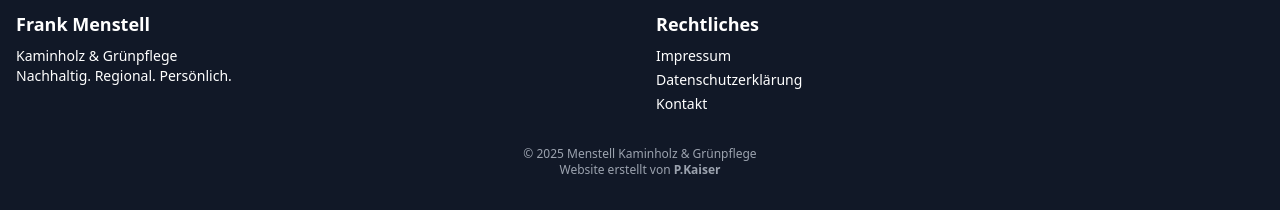
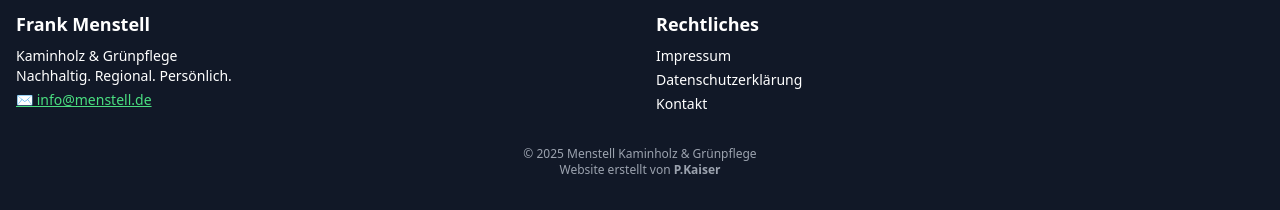
Before and after one commit to Philkai-1/menstell, a plain HTML site: page index.html in a window 1280 px wide. Shown: the part 3222-3432 px from the top of the page. Drawn offline with nearby package versions, Linux system fonts and the light colour scheme.

Commit message:
Update index.html

```diff
--- a/index.html
+++ b/index.html
@@ -151,6 +151,11 @@
     <div>
       <h4 class="font-bold text-lg mb-2">Frank Menstell</h4>
       <p class="text-sm">Kaminholz & Grünpflege<br>Nachhaltig. Regional. Persönlich.</p>
+      <p class="text-sm mt-1">
+        <a href="mailto:info@menstell.de" class="text-green-400 hover:text-green-500 underline">
+        ✉️ info@menstell.de
+        </a>
+      </p>
     </div>
 
     <!-- Spalte 2: Links -->
```
